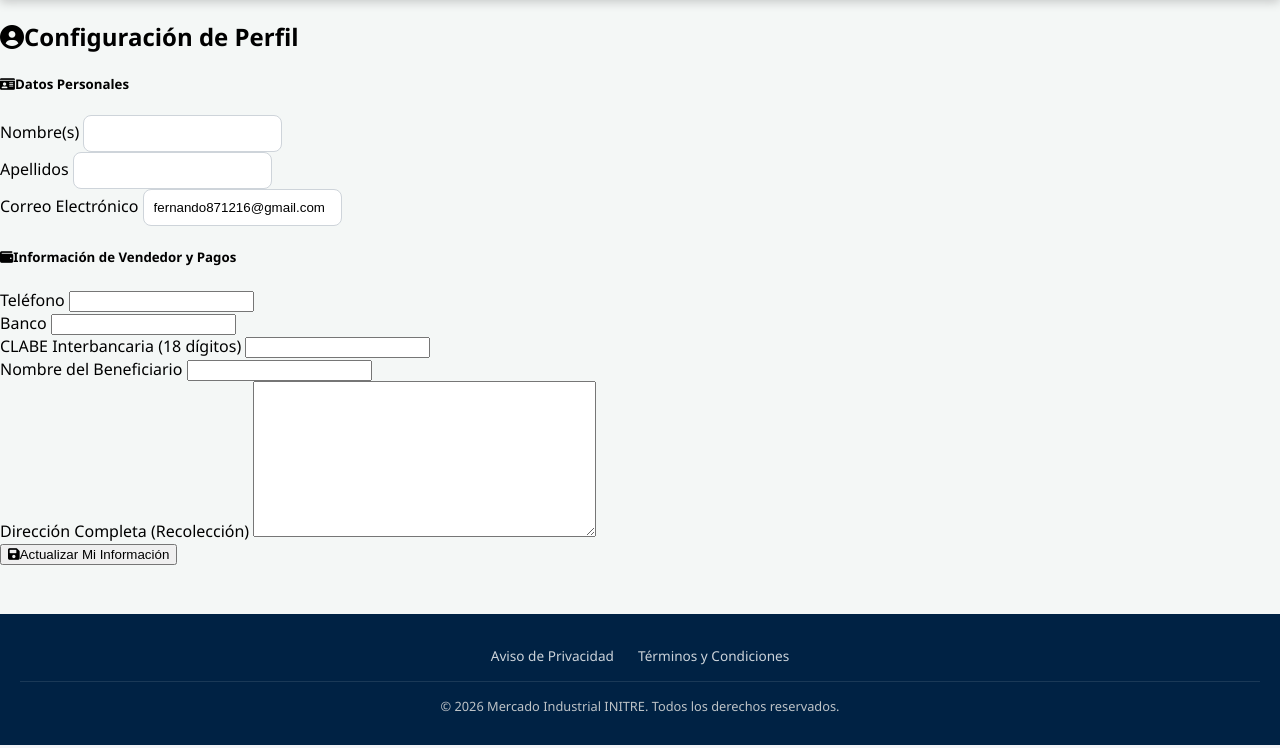
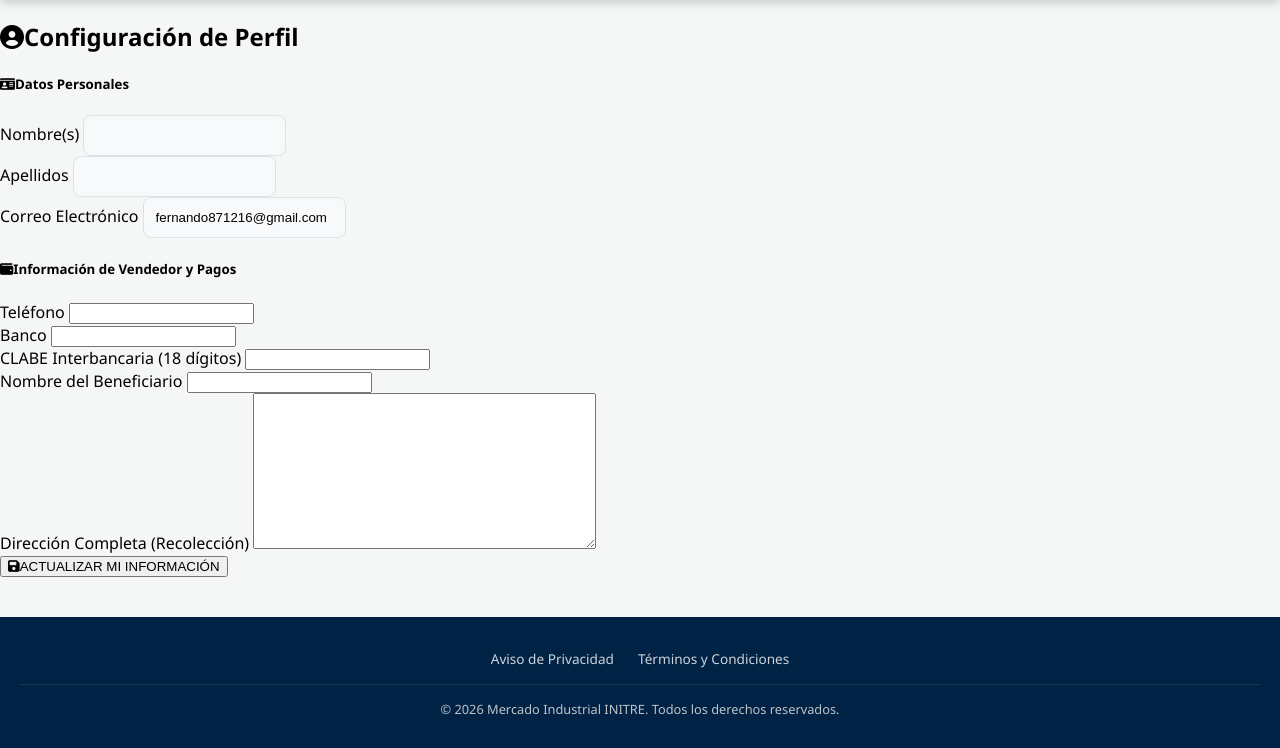
Before and after one commit to fernando871216-rgb/mercado-industrial, a Django app: page /perfil/editar/ in a window 1280 px wide. Shown: the part 55-803 px from the top of the page. Run offline with Django 5.2, Linux system fonts and the light colour scheme; a user stored in the database is signed in; data comes from the database, SQL or seed files in the repository.

Commit message:
Update editar_perfil.html

```diff
--- a/marketplace/templates/marketplace/editar_perfil.html
+++ b/marketplace/templates/marketplace/editar_perfil.html
@@ -1,9 +1,9 @@
 {% extends 'marketplace/base.html' %}
 
 {% block content %}
-<div class="container my-5">
+<div class="container py-5">
     <div class="row justify-content-center">
-        <div class="col-12 col-md-10 col-lg-8">
+        <div class="col-12 col-md-10 col-lg-7">
             <div class="card shadow-lg border-0" style="border-radius: 15px;">
                 <div class="card-header bg-dark text-white py-4 text-center" style="border-radius: 15px 15px 0 0;">
                     <h2 class="h4 mb-0"><i class="fas fa-user-circle me-2"></i>Configuración de Perfil</h2>
@@ -12,7 +12,7 @@
                 <div class="card-body p-4 p-md-5">
                     {% if messages %}
                         {% for message in messages %}
-                            <div class="alert alert-success border-0 shadow-sm mb-4">{{ message }}</div>
+                            <div class="alert alert-success border-0 shadow-sm mb-4 text-center">{{ message }}</div>
                         {% endfor %}
                     {% endif %}
 
@@ -20,13 +20,15 @@
                         {% csrf_token %}
 
                         <div class="mb-4">
-                            <h5 class="text-primary border-bottom pb-2 mb-3"><i class="fas fa-id-card me-2"></i>Datos Personales</h5>
+                            <h5 class="text-primary border-bottom pb-2 mb-3 fw-bold">
+                                <i class="fas fa-id-card me-2"></i>Datos Personales
+                            </h5>
                             <div class="row g-3">
-                                <div class="col-12 col-sm-6">
+                                <div class="col-md-6">
                                     <label class="form-label fw-bold small text-muted">Nombre(s)</label>
                                     {{ u_form.first_name }}
                                 </div>
-                                <div class="col-12 col-sm-6">
+                                <div class="col-md-6">
                                     <label class="form-label fw-bold small text-muted">Apellidos</label>
                                     {{ u_form.last_name }}
                                 </div>
@@ -38,13 +40,15 @@
                         </div>
 
                         <div class="mb-4">
-                            <h5 class="text-primary border-bottom pb-2 mb-3"><i class="fas fa-wallet me-2"></i>Información de Vendedor y Pagos</h5>
+                            <h5 class="text-primary border-bottom pb-2 mb-3 fw-bold">
+                                <i class="fas fa-wallet me-2"></i>Información de Vendedor y Pagos
+                            </h5>
                             <div class="row g-3">
-                                <div class="col-12 col-sm-6">
+                                <div class="col-md-6">
                                     <label class="form-label fw-bold small text-muted">Teléfono</label>
                                     {{ p_form.phone }}
                                 </div>
-                                <div class="col-12 col-sm-6">
+                                <div class="col-md-6">
                                     <label class="form-label fw-bold small text-muted">Banco</label>
                                     {{ p_form.banco }}
                                 </div>
@@ -64,8 +68,8 @@
                         </div>
 
                         <div class="d-grid gap-2 pt-3">
-                            <button type="submit" class="btn btn-primary btn-lg shadow">
-                                <i class="fas fa-save me-2"></i>Actualizar Mi Información
+                            <button type="submit" class="btn btn-primary btn-lg shadow fw-bold">
+                                <i class="fas fa-save me-2"></i>ACTUALIZAR MI INFORMACIÓN
                             </button>
                         </div>
                     </form>
@@ -76,11 +80,17 @@
 </div>
 
 <style>
-    .form-control { border-radius: 8px; padding: 10px; border: 1px solid #ced4da; }
-    .form-control:focus { box-shadow: 0 0 0 0.25rem rgba(13, 110, 253, 0.1); border-color: #0d6efd; }
-    @media (max-width: 576px) {
-        .card-body { p-3; }
-        .btn-lg { font-size: 1rem; }
+    /* Estilizamos los inputs para que no se vean como cuadros simples */
+    .form-control {
+        border-radius: 8px;
+        padding: 12px;
+        border: 1px solid #dee2e6;
+        background-color: #f8f9fa;
+    }
+    .form-control:focus {
+        box-shadow: 0 0 0 0.25rem rgba(13, 110, 253, 0.1);
+        border-color: #0d6efd;
+        background-color: #fff;
     }
 </style>
 {% endblock %}
```
